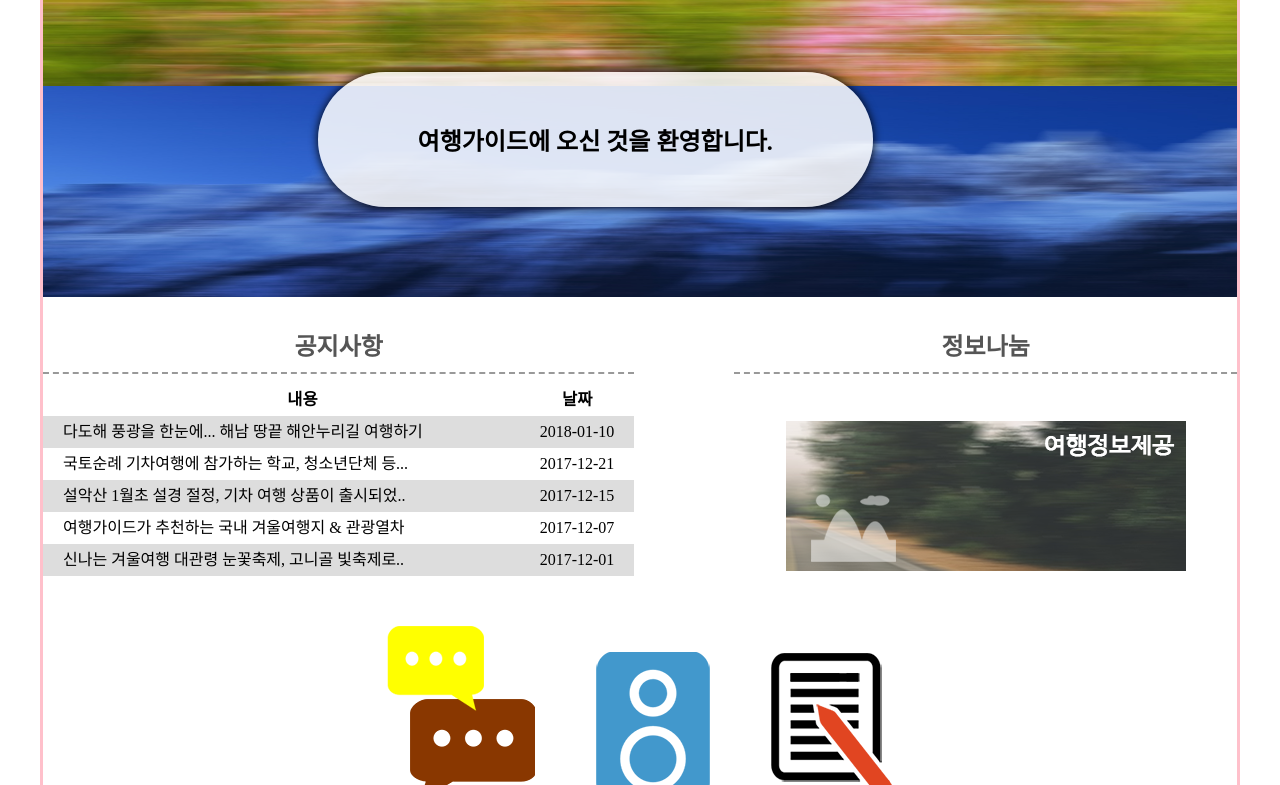
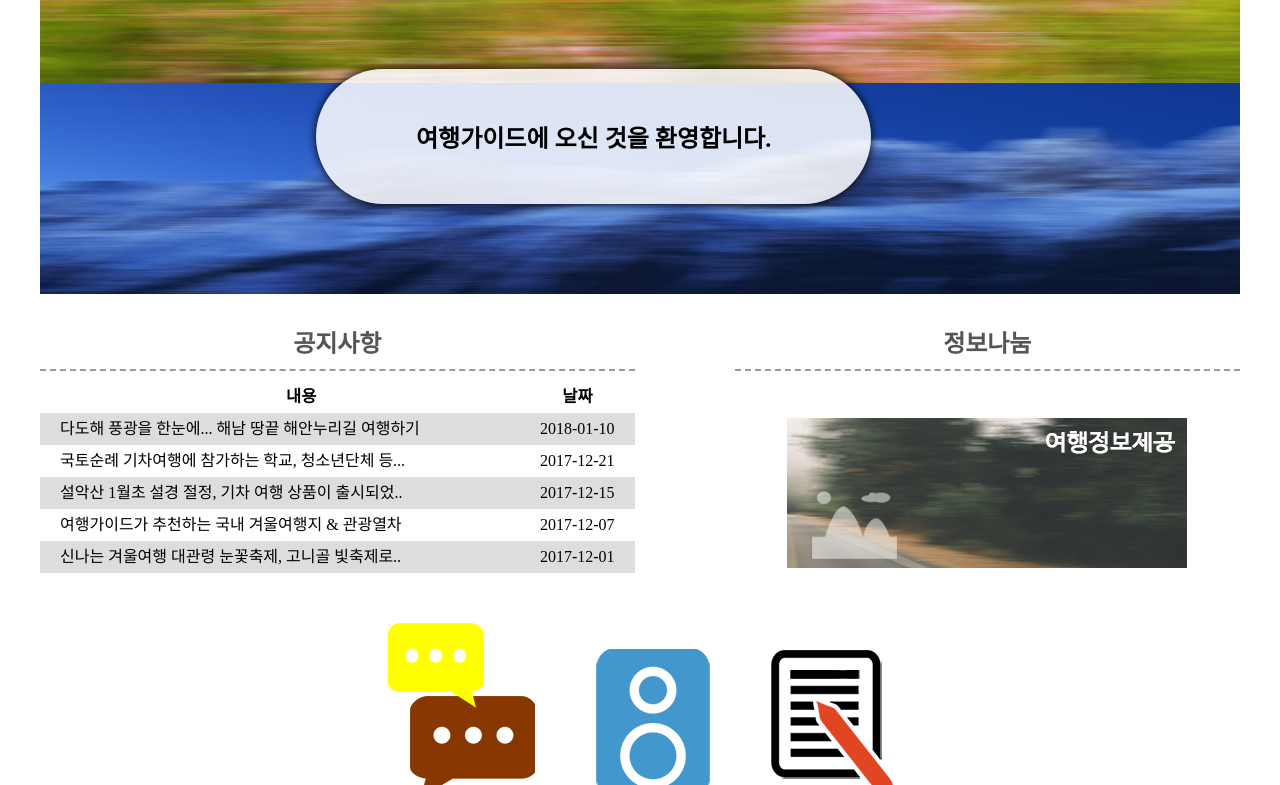
Before and after one commit to pjh445/tour_guide, a plain HTML site: page index.html in a window 1280 px wide. Shown: the part 106-891 px from the top of the page. Drawn offline with Linux system fonts and the light colour scheme.

Commit message:
Add files via upload

```diff
--- a/css/tour.css
+++ b/css/tour.css
@@ -8,7 +8,7 @@ img {
 }
 
 #layout {
-    max-width: 1200px; margin:auto; border:3px solid pink;
+    max-width: 1200px; margin:auto;
 }
 
 header {
```
